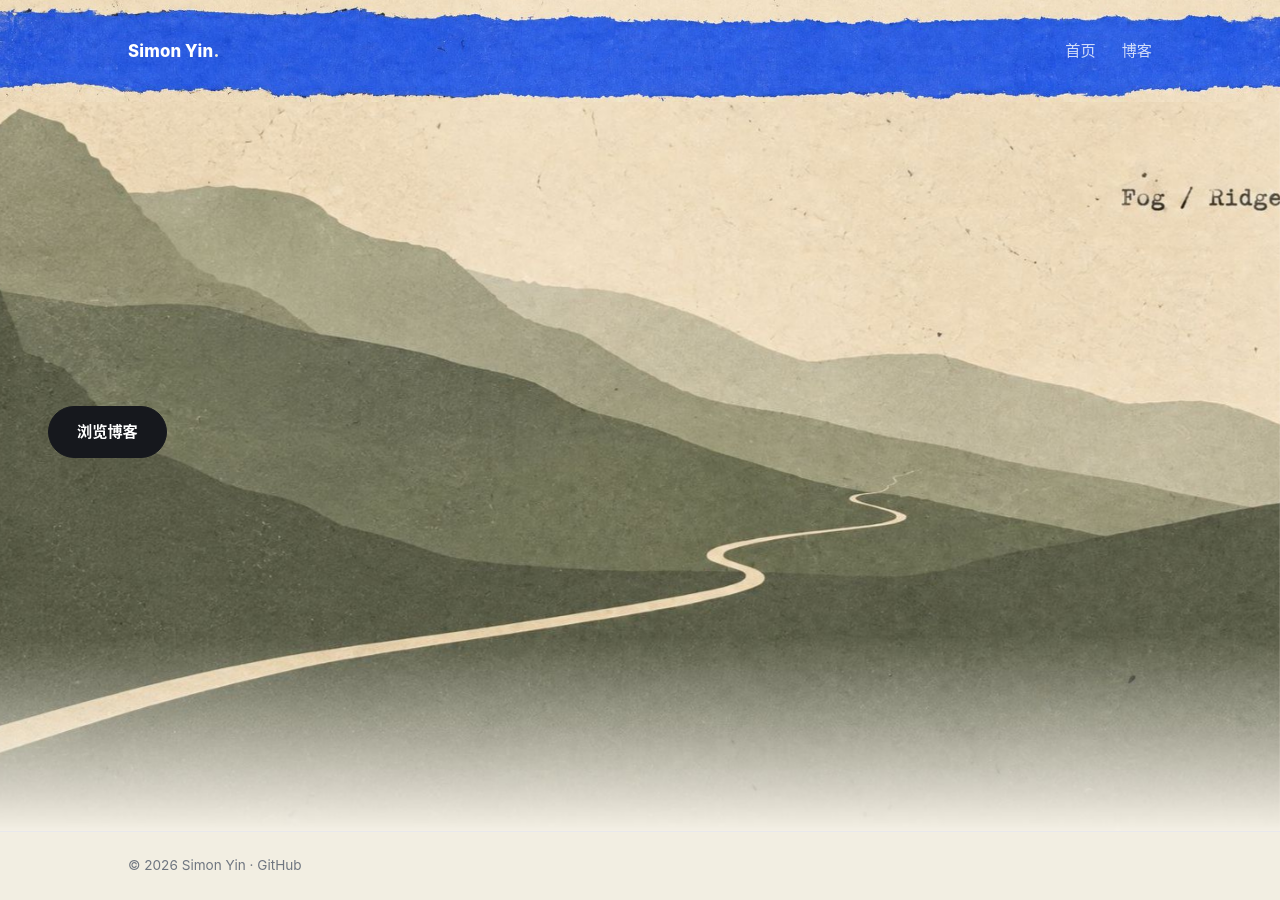
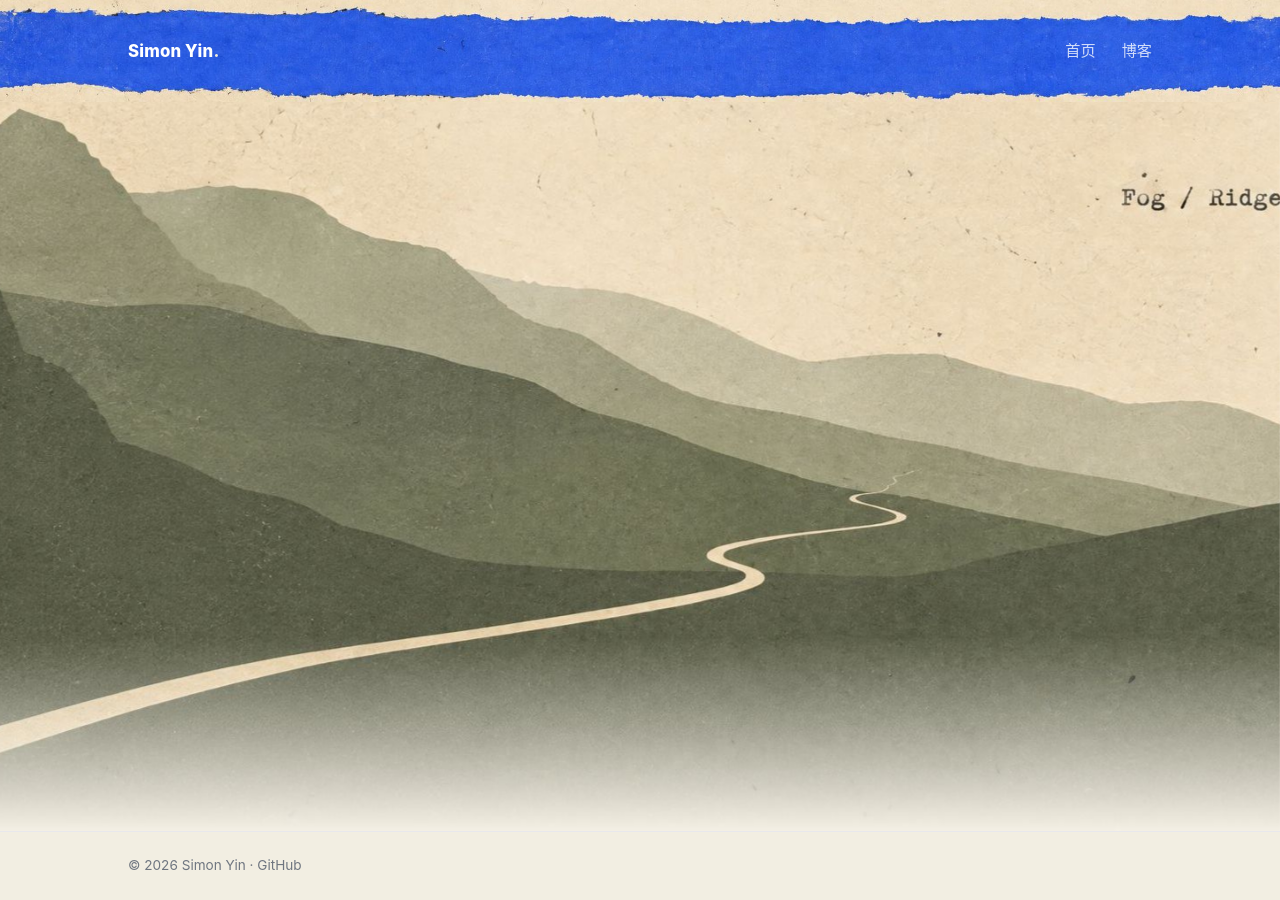
Before and after one commit to Simon96128/Simon96128.github.io, a Jekyll site: the page built from index.html, in a window 1280 px wide and 900 px high, scrolled down 69 px. Built offline with Jekyll 4.4.1, drawn with Linux system fonts in a browser that asks for light colours.

Commit message:
Remove hero button: homepage is pure artwork

```diff
--- a/assets/css/style.css
+++ b/assets/css/style.css
@@ -105,50 +105,6 @@ main#content {
   align-items: flex-start;
   padding: 48px 48px;
   background: url("../images/bg-hero.jpg") center / cover no-repeat;
-}
-.hero-kicker {
-  margin: 0 0 12px;
-  color: var(--accent);
-  letter-spacing: 0.24em;
-  font-size: 0.85rem;
-  font-weight: 600;
-}
-.hero-title {
-  margin: 0 0 30px;
-  font-size: clamp(2.9rem, 8vw, 5.4rem);
-  font-weight: 800;
-  line-height: 1.08;
-  letter-spacing: -0.02em;
-  color: var(--text);
-}
-.hero-actions { display: flex; gap: 14px; flex-wrap: wrap; }
-.btn-pill {
-  display: inline-block;
-  padding: 12px 28px;
-  border-radius: 999px;
-  font-size: 0.95rem;
-  font-weight: 600;
-  text-decoration: none;
-  border: 1px solid var(--line);
-  background: var(--bg);
-  color: var(--text);
-  transition: all 0.22s ease;
-}
-.btn-pill:hover {
-  border-color: var(--text);
-  transform: translateY(-2px);
-  box-shadow: 0 8px 24px rgba(22, 24, 29, 0.1);
-}
-.btn-pill--primary {
-  background: var(--text);
-  border-color: var(--text);
-  color: #fff;
-}
-.btn-pill--primary:hover {
-  background: var(--accent);
-  border-color: var(--accent);
-  color: #fff;
-  box-shadow: 0 8px 24px rgba(47, 92, 255, 0.28);
 }
 
 /* ---------- 区块 ---------- */
@@ -341,13 +297,6 @@ main#content {
   main#content { animation: page-in 0.5s cubic-bezier(0.2, 0.6, 0.2, 1) both; }
   ::view-transition-old(root) { animation: vt-out 0.26s ease both; }
   ::view-transition-new(root) { animation: vt-in 0.45s cubic-bezier(0.2, 0.6, 0.2, 1) both; }
-  .hero-title, .hero-kicker, .hero-actions {
-    animation: rise 0.8s cubic-bezier(0.2, 0.6, 0.2, 1) both;
-  }
-  .hero-kicker { animation-delay: 0.05s; }
-  .hero-title { animation-delay: 0.12s; }
-  .hero-actions { animation-delay: 0.25s; }
-}
 @keyframes page-in {
   from { opacity: 0; transform: translateY(10px); }
   to   { opacity: 1; transform: none; }
@@ -362,8 +311,6 @@ main#content {
   from { opacity: 0; transform: scale(1.012) translateY(6px); }
   to   { opacity: 1; transform: none; }
 }
-@keyframes rise {
-  from { opacity: 0; transform: translateY(22px); }
   to   { opacity: 1; transform: none; }
 }
 
--- a/index.html
+++ b/index.html
@@ -2,8 +2,4 @@
 layout: default
 ---
 
-<section class="hero">
-  <div class="hero-actions">
-    <a class="btn-pill btn-pill--primary" href="{{ '/blog/' | relative_url }}">浏览博客</a>
-  </div>
-</section>
+<section class="hero"></section>
```
